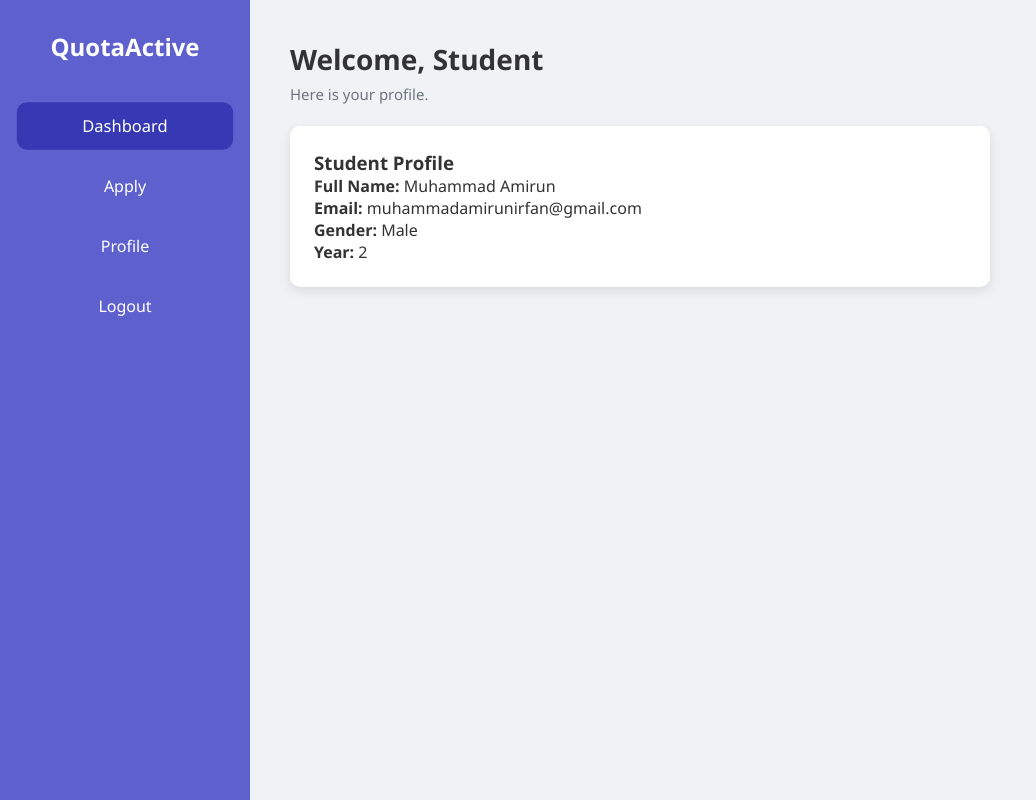
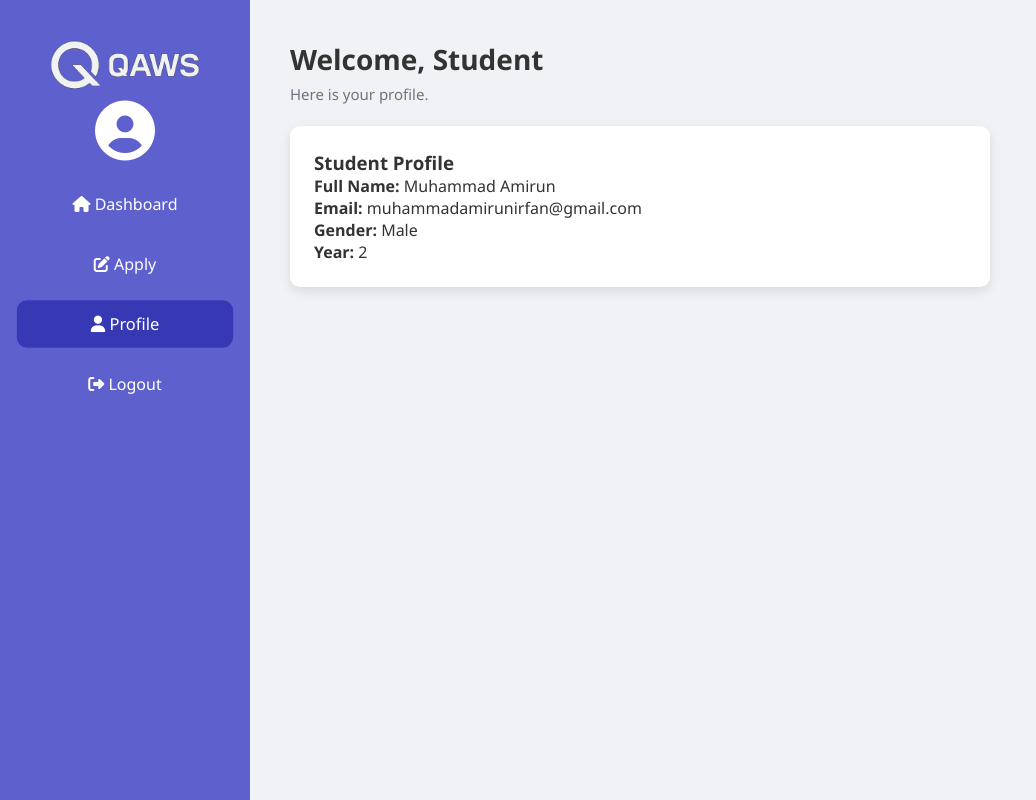
Before and after one commit to welsonxw/quota-active-system, a PHP site: page /profile.php in a window 1280 px wide. Shown: the whole page, without its empty margins (0-1036 px from the left). Run offline with PHP 8.4, Linux system fonts and the light colour scheme; a user stored in the database is signed in; data comes from the database, SQL or seed files in the repository; some libraries are stand-ins or nearby versions.

Commit message:
finalise v2

```diff
--- a/admin/admin_login.php
+++ b/admin/admin_login.php
@@ -78,7 +78,6 @@ if ($_SERVER['REQUEST_METHOD'] == 'POST') {
     </style>
 </head>
 <body>
-    <div class="webug-logo">Webug</div>
     <div class="login-container">
         <h2 class="mb-4">UTM COLLEGE ADMINISTRATION</h2>
         <?php if ($message): ?>
@@ -93,9 +92,6 @@ if ($_SERVER['REQUEST_METHOD'] == 'POST') {
                 <label for="password" class="form-label">Password</label>
 <div class="input-group">
   <input type="password" class="form-control" id="password" name="password" required>
-  <button class="btn btn-outline-secondary" type="button" id="togglePassword">
-    👁️
-  </button>
 </div>
             </div>
             <button type="submit" class="btn btn-custom">Login</button>
--- a/admin/dashboard.php
+++ b/admin/dashboard.php
@@ -4,7 +4,7 @@ require_once __DIR__ . '/../includes/db.php';
 
 $total = $mysqli->query("SELECT COUNT(*) as count FROM applications")->fetch_assoc()['count'];
 $pending = $mysqli->query("SELECT COUNT(*) as count FROM applications WHERE status='pending'")->fetch_assoc()['count'];
-$approved = $mysqli->query("SELECT COUNT(*) as count FROM applications WHERE status='approved'")->fetch_assoc()['count'];
+$approved = $mysqli->query("SELECT COUNT(*) as count FROM applications WHERE status='accepted'")->fetch_assoc()['count'];
 $rejected = $mysqli->query("SELECT COUNT(*) as count FROM applications WHERE status='rejected'")->fetch_assoc()['count'];
 
 $monthlyData = $mysqli->query("SELECT MONTH(submitted_at) AS month, COUNT(*) AS total FROM applications GROUP BY MONTH(submitted_at)");
@@ -44,7 +44,7 @@ while ($row = $yearData->fetch_assoc()) {
                 <div class="card bg-warning text-white p-3">Pending: <?= $pending ?></div>
             </div>
             <div class="col-md-3">
-                <div class="card bg-success text-white p-3">Approved: <?= $approved ?></div>
+                <div class="card bg-success text-white p-3">Accepted: <?= $approved ?></div>
             </div>
             <div class="col-md-3">
                 <div class="card bg-danger text-white p-3">Rejected: <?= $rejected ?></div>
--- a/admin/view_applications.php
+++ b/admin/view_applications.php
@@ -49,7 +49,7 @@ $result = $stmt->get_result();
             <select name="status" class="form-select">
                 <option value="">All Status</option>
                 <option value="pending" <?= $statusFilter == 'pending' ? 'selected' : '' ?>>Pending</option>
-                <option value="approved" <?= $statusFilter == 'approved' ? 'selected' : '' ?>>Approved</option>
+                <option value="accepted" <?= $statusFilter == 'accepted' ? 'selected' : '' ?>>Accepted</option>
                 <option value="rejected" <?= $statusFilter == 'rejected' ? 'selected' : '' ?>>Rejected</option>
             </select>
         </div>
--- a/login/register.php
+++ b/login/register.php
@@ -41,7 +41,6 @@ if ($_SERVER['REQUEST_METHOD'] === 'POST') {
 <body>
   <div class="register-container">
     <div class="register-header">
-      <img src="../assets/logo.png" alt="Logo" class="logo" />
       <h2>Student Registration</h2>
       <p>Create your student account</p>
     </div>
@@ -94,7 +93,7 @@ if ($_SERVER['REQUEST_METHOD'] === 'POST') {
       <div class="form-group">
         <label for="password">Password</label>
         <input type="password" name="password" required />
-        <div class="password-hint">Minimum 8 characters</div>
+
       </div>
       <div class="form-group">
         <label for="confirm_password">Confirm Password</label>
--- a/student/dashboard.php
+++ b/student/dashboard.php
@@ -57,7 +57,7 @@ if ($student_id) {
 
       <nav>
         <ul class="nav-list">
-          <li class="nav-item active"><i class="fas fa-home"></i> Dashboard</li>
+          <li class="nav-item active"><i class="fas fa-home"></i> Dashboard</a></li>
           <li class="nav-item"><a href="apply.php" class="nav-link"><i class="fas fa-edit"></i> Apply</a></li>
           <li class="nav-item"><a href="profile.php" class="nav-link"><i class="fas fa-user"></i> Profile</a></li>
           <li class="nav-item"><a class="nav-link text-danger" href="logout.php"><i class="fas fa-sign-out-alt"></i> Logout</a></li>
--- a/student/profile.php
+++ b/student/profile.php
@@ -23,18 +23,29 @@ $student = $result->fetch_assoc();
   <meta name="viewport" content="width=device-width, initial-scale=1.0" />
   <title>Quota Active Dashboard</title>
   <link rel="stylesheet" href="../css/student-dashboard.css" />
+  <link rel="stylesheet" href="https://cdnjs.cloudflare.com/ajax/libs/font-awesome/6.5.0/css/all.min.css">
+
+  <script src="https://cdn.botpress.cloud/webchat/v3.0/inject.js"></script>
+  <script src="https://files.bpcontent.cloud/2025/06/27/07/20250627072905-7RCE1TQ0.js" defer></script>
+  </head>
+
+
 
   <div class="dashboard-container">
     <!-- Sidebar -->
     <aside class="sidebar">
-      <h2 class="logo">QuotaActive</h2>
+      <div class="sidebar-logo text-center my-4">
+        <img src="../assets/webug2.png" alt="QAWS Logo" class="sidebar-logo-img">
+      </div>
+
+      <i class="fas fa-user-circle profile-avatar-icon"></i>
+
       <nav>
         <ul class="nav-list">
-          <li class="nav-item active">Dashboard</li>
-          <li class="nav-item"><a href="apply.php" class="nav-link">Apply</a></li>
-          <!-- <li class="nav-item">💬 Chatbot</li> -->
-          <li class="nav-item"> <a href="profile.php" class="nav-link">Profile</a></li>
-          <li class="nav-item"><a class="nav-link text-danger" href="logout.php">Logout</a></li>
+          <li class="nav-item"><a href="dashboard.php" class="nav-link"><i class="fas fa-home"></i> Dashboard</a></li>
+          <li class="nav-item"><a href="apply.php" class="nav-link"><i class="fas fa-edit"></i> Apply</a></li>
+          <li class="nav-item active"><i class="fas fa-user"></i> Profile</a></li>
+          <li class="nav-item"><a class="nav-link text-danger" href="logout.php"><i class="fas fa-sign-out-alt"></i> Logout</a></li>
         </ul>
       </nav>
     </aside>
```
Also changed, not shown: admin/rankings.php (+12 -12 lines).
